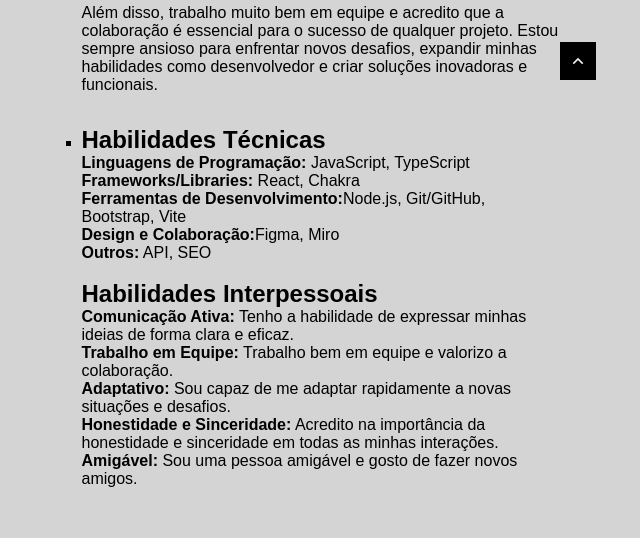
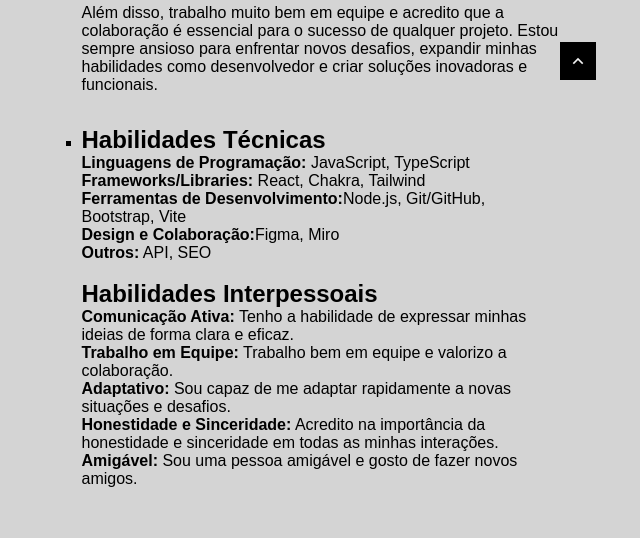
Before and after one commit to NathanDeSouzaBrito/Portifolio-Front-End, a website: page index.html in a window 1280 px wide. Shown: the part 1120-1658 px from the top of the page, 636-1276 px from the left. Drawn offline with nearby package versions, Linux system fonts and the light colour scheme; a web font is replaced by a local one.

Commit message:
Adding Tailwind to the portfolio

```diff
--- a/index.html
+++ b/index.html
@@ -217,7 +217,7 @@
                 <!-- Habilidades Técnicas -->
                 <h2>Habilidades Técnicas</h2>
                 <b> Linguagens de Programação: </b>JavaScript, TypeScript <br />
-                <b> Frameworks/Libraries:</b> React, Chakra <br />
+                <b> Frameworks/Libraries:</b> React, Chakra, Tailwind <br />
                 <b>Ferramentas de Desenvolvimento:</b>Node.js, Git/GitHub,
                 Bootstrap, Vite <br />
                 <b>Design e Colaboração:</b>Figma, Miro <br />
```
